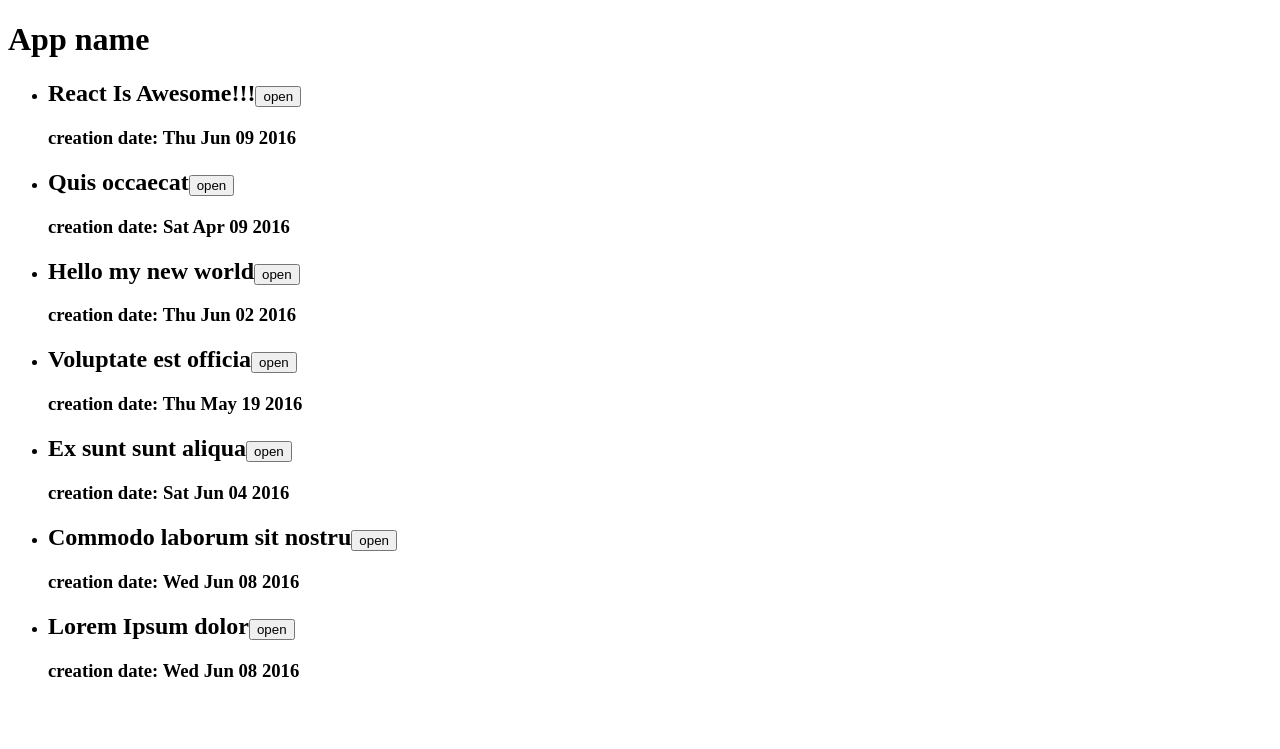
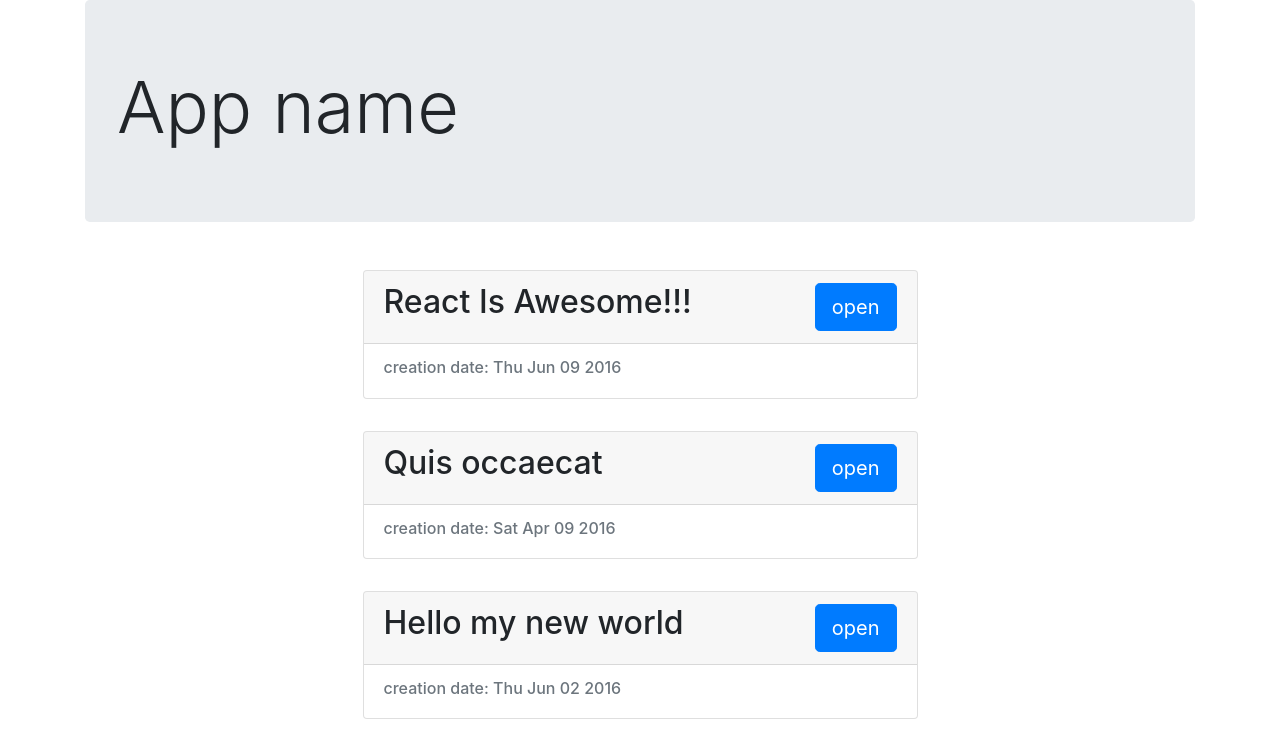
Before and after one commit to mihailsitnic/learn.javascript.ru-screencast-react, a React (Create React App) app: page / in a window 1280 px wide. Shown: the top 749 px of the page. Built offline with nearby package versions, Linux system fonts and the light colour scheme; the HTML template or start-up script is replaced by a standard one.

Commit message:
Designing components, working with CSS

```diff
--- a/package.json
+++ b/package.json
@@ -3,6 +3,7 @@
   "version": "0.1.0",
   "private": true,
   "dependencies": {
+    "bootstrap": "^4.0.0-beta.3",
     "react": "^16.2.0",
     "react-dom": "^16.2.0",
     "react-scripts": "1.1.0"
--- a/src/components/App.js
+++ b/src/components/App.js
@@ -1,11 +1,14 @@
 import React from 'react'
-import ArticleList from './ArticleList'
+import ArticleList from '../components/ArticleList'
 import articles from '../fixtures'
+import 'bootstrap/dist/css/bootstrap.css'
 
 function App() {
     return (
-        <div>
-            <h1>App name</h1>
+        <div className="container">
+            <div className="jumbotron">
+                <h1 className="display-3">App name</h1>
+            </div>
             <ArticleList articles={articles} />
         </div>
     )
--- a/src/components/Article.js
+++ b/src/components/Article.js
@@ -6,17 +6,21 @@ class Article extends Component {
     }
     render() {
         const { article } = this.props
-        const body = this.state.isOpen && <section>{article.text}</section>
+        const body = this.state.isOpen && <section className="card-text">{article.text}</section>
         return (
-            <div>
+            <div className="card mx-auto" style={{width: '50%'}}>
+                <div className="card-header">
                     <h2>
                         {article.title}
-                    <button onClick={this.handleClick}>
+                        <button onClick={this.handleClick} className="btn btn-primary btn-lg float-right">
                             {this.state.isOpen ? 'close' : 'open'}
                         </button>
                     </h2>
+                </div>
+                <div className="card-body">
+                    <h6 className="card-subtitle text-muted">creation date: {(new Date(article.date)).toDateString()}</h6>
                     {body}
-                <h3>creation date: {(new Date(article.date)).toDateString()}</h3>
+                </div>
             </div>
         )
     }
--- a/src/components/ArticleList.js
+++ /dev/null
@@ -1,13 +0,0 @@
-import React from 'react'
-import Article from './Article'
-
-export default function ArticleList({ articles }) {
-    const articleElements = articles.map(article =>
-        <li key={article.id}><Article article={article} /></li>
-    )
-    return (
-        <ul>
-            {articleElements}
-        </ul>
-    )
-}
--- /dev/null
+++ b/src/components/ArticleList/index.js
@@ -0,0 +1,16 @@
+import React from 'react'
+import Article from '../Article'
+import './style.css'
+
+export default function ArticleList({ articles }) {
+    const articleElements = articles.map(article =>
+        <li key={article.id} className="article-list__li">
+            <Article article={article} />
+        </li>
+    )
+    return (
+        <ul className="article-list__list">
+            {articleElements}
+        </ul>
+    )
+}
--- /dev/null
+++ b/src/components/ArticleList/style.css
@@ -0,0 +1,8 @@
+.article-list__list {
+    padding: 0;
+}
+
+.article-list__li {
+    list-style: none;
+    padding: 1em 0;
+}
```
Also changed, not shown: 2 other files (tests, documents, lock files or other folders). Lines whose indentation alone changed are shown as unchanged.
